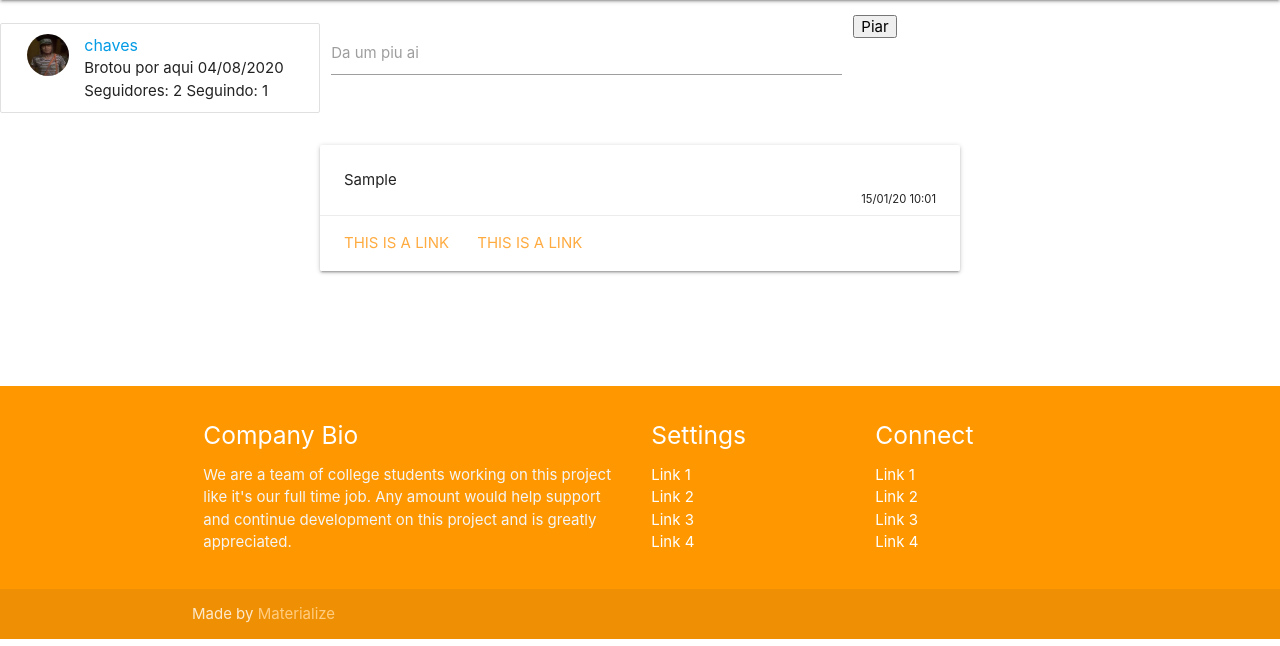
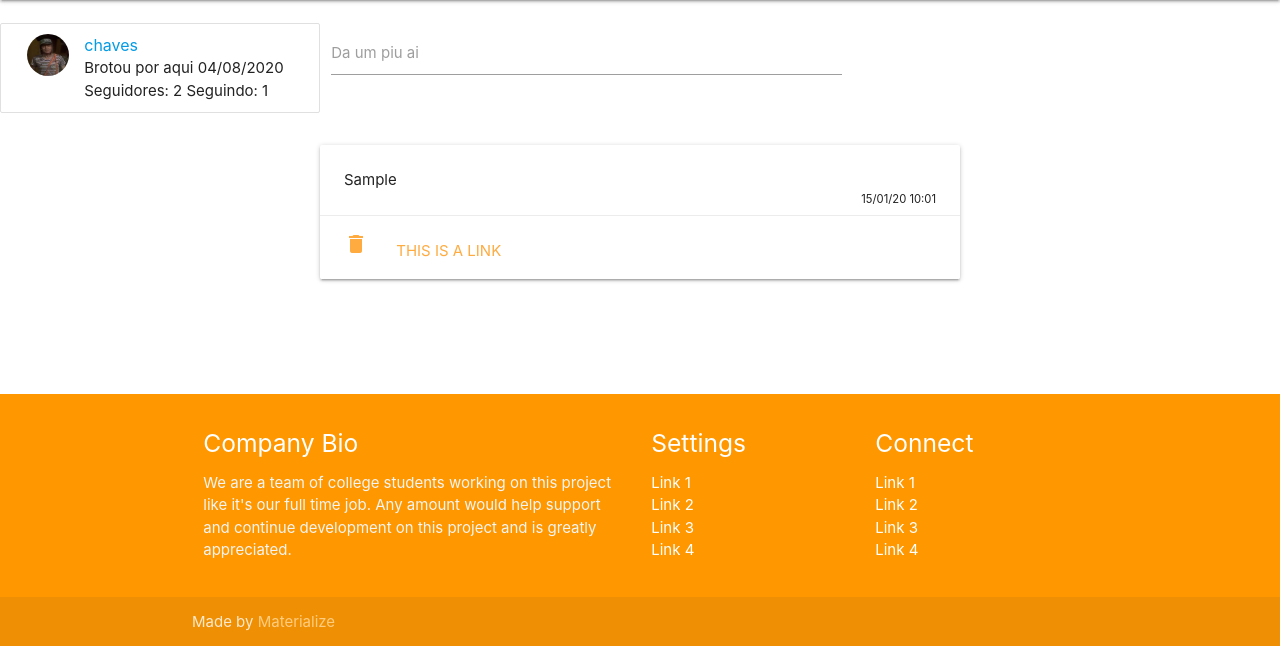
Before and after one commit to EduardoReinheimer/Piadouro, a Django app: page /alvaro/ in a window 1280 px wide. Shown: the part 64-710 px from the top of the page. Run offline with Django 3.2, Linux system fonts and the light colour scheme; data comes from the database, SQL or seed files in the repository; tables that the repository leaves empty hold one stand-in row (values such as "Sample post"); some libraries are stand-ins or nearby versions.

Commit message:
Adicionada possibilidade de deletar piado

```diff
--- a/pessoa/templates/home.html
+++ b/pessoa/templates/home.html
@@ -19,14 +19,13 @@
     {% if request.user.username in request.path %}
     <div class="col s6">
         <div class="row">
-            <form class="col s12" method="POST" action="{% url 'piado-create' %}">
+            <form id="piar" class="col s12" method="POST" action="{% url 'piado-create' %}">
                 {% csrf_token %}
                 <div class="row">
                     <div class="input-field col s10">
                         <textarea id="textarea1" class="materialize-textarea" name="conteudo"></textarea>
                         <label for="textarea1">Da um piu ai</label>
                     </div>
-                    <button type="submit">Piar</button>
                 </div>
             </form>
         </div>
@@ -38,7 +37,7 @@
                     <small class="right">{{ piado.data_criacao|date:"d/m/y h:m"}}</small>
                 </div>
                 <div class="card-action">
-                    <a href="#">This is a link</a>
+                    <a href="{% url 'piado-delete' piado.id %}"><i class="material-icons">delete</i></a>
                     <a href="#">This is a link</a>
                 </div>
             </div>
--- a/piado/urls.py
+++ b/piado/urls.py
@@ -1,6 +1,7 @@
 from django.urls import path
-from piado.views import PiadoCreate
+from piado.views import PiadoCreate, PiadoDelete
 
 urlpatterns = [
     path('adicionar/', PiadoCreate.as_view(), name='piado-create'),
+    path('remover/<int:pk>/', PiadoDelete.as_view(), name='piado-delete'),
 ]
--- a/piadouro/static/js/init.js
+++ b/piadouro/static/js/init.js
@@ -10,4 +10,13 @@
 document.addEventListener('DOMContentLoaded', function() {
     var elems = document.querySelectorAll('select');
     var instances = M.FormSelect.init(elems, {});
+    var piado_form = document.querySelector('#piar');
+
+    piado_form.addEventListener('keypress', function (event) {
+        if(event.key == 'Enter'){
+            event.preventDefault();
+            event.stopPropagation();
+            piado_form.submit();
+        }
+    })
   });
```
Also changed, not shown: piado/views.py (+18 -2 lines).
